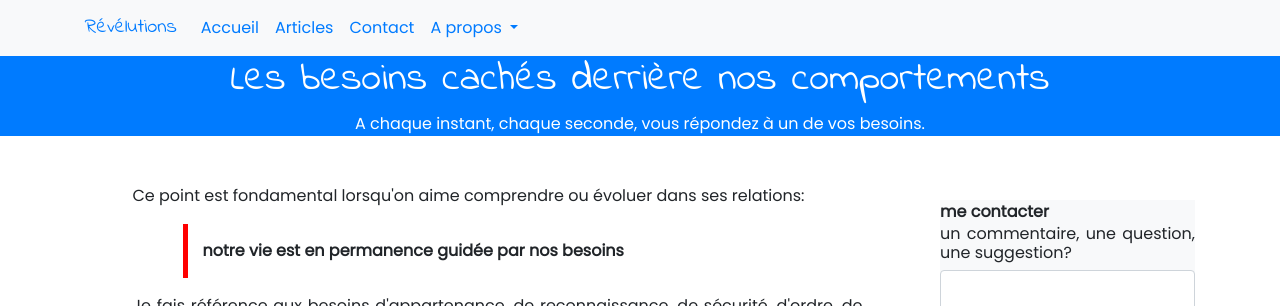
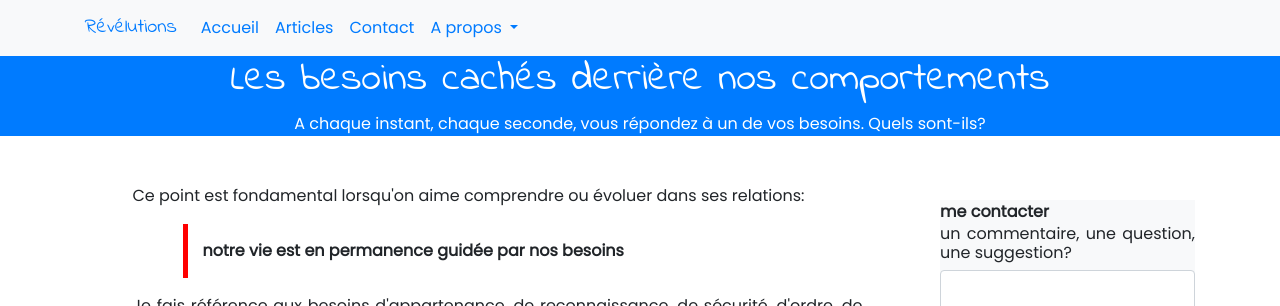
Before and after one commit to OrgaEvolutions/Nathoup.github.io, a Jekyll site: the page built from articles/besoins.html, in a window 1280 px wide. Shown: the top 306 px of the page. Built offline with Jekyll 4.4.1, drawn with Linux system fonts in a browser that asks for light colours; nearby versions of some CDN libraries; some web fonts are replaced.

Commit message:
Update besoins.html

```diff
--- a/articles/besoins.html
+++ b/articles/besoins.html
@@ -2,7 +2,9 @@
 layout: article
 title: "Les besoins cachés derrière nos comportements"
 date: 2018-03-07
-intro: "A chaque instant, chaque seconde, vous répondez à un de vos besoins."
+intro: "A chaque instant, chaque seconde, vous répondez à un de vos besoins. Quels sont-ils?"
+tags:
+  - {{ site.soi }}
 ---
 
 {% include al type='paragraphe' %}
```
